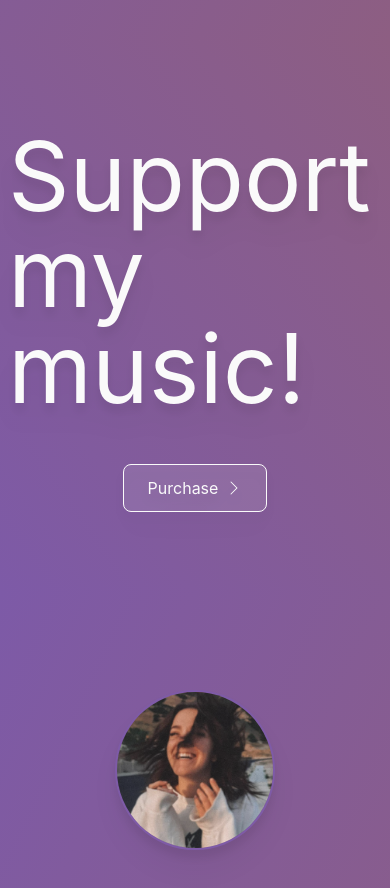
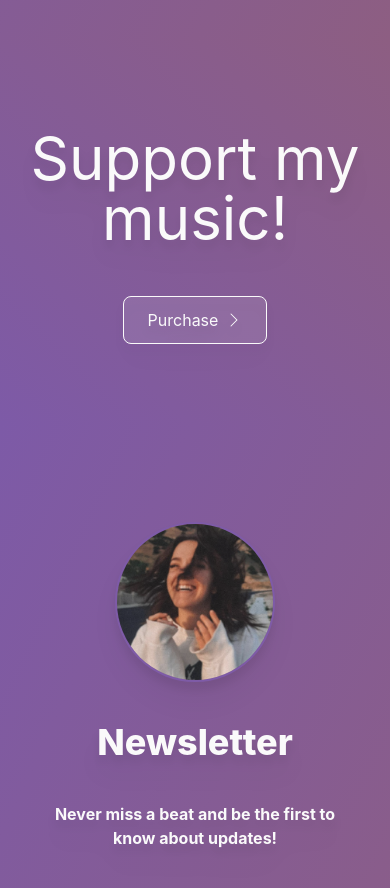
Before and after one commit to BradleyBuckets/sarah-states, a React (Create React App) app: page / in a window 390 px wide. Shown: the part 2580-3468 px from the top of the page. Built offline with nearby package versions, Linux system fonts and the light colour scheme.

Commit message:
Make support mobile responsive

```diff
--- a/src/components/Support.jsx
+++ b/src/components/Support.jsx
@@ -5,7 +5,7 @@ import { BsChevronRight } from 'react-icons/bs'
 let Support = () => {
     return (
      <div className="w-screen bg-gradient-to-tr from-primary-purple to-primary-pink flex flex-col items-center justify-center gap-10 py-20">
-        <div className=" text-neutral-50 flex justify-center items-center text-8xl m-2 drop-shadow-xl">
+        <div className=" text-neutral-50 flex justify-center items-center text-6xl sm:text-7xl md:text-8xl m-2 drop-shadow-xl text-center">
             Support my music!
         </div>
         <div className=" w-36 h-12 flex justify-center items-center text-neutral-50 bg-neutral-50 p-2 rounded-lg bg-opacity-10 gap-2 drop-shadow-xl border border-neutral-50 hover:bg-opacity-20 hover:cursor-pointer">
```
